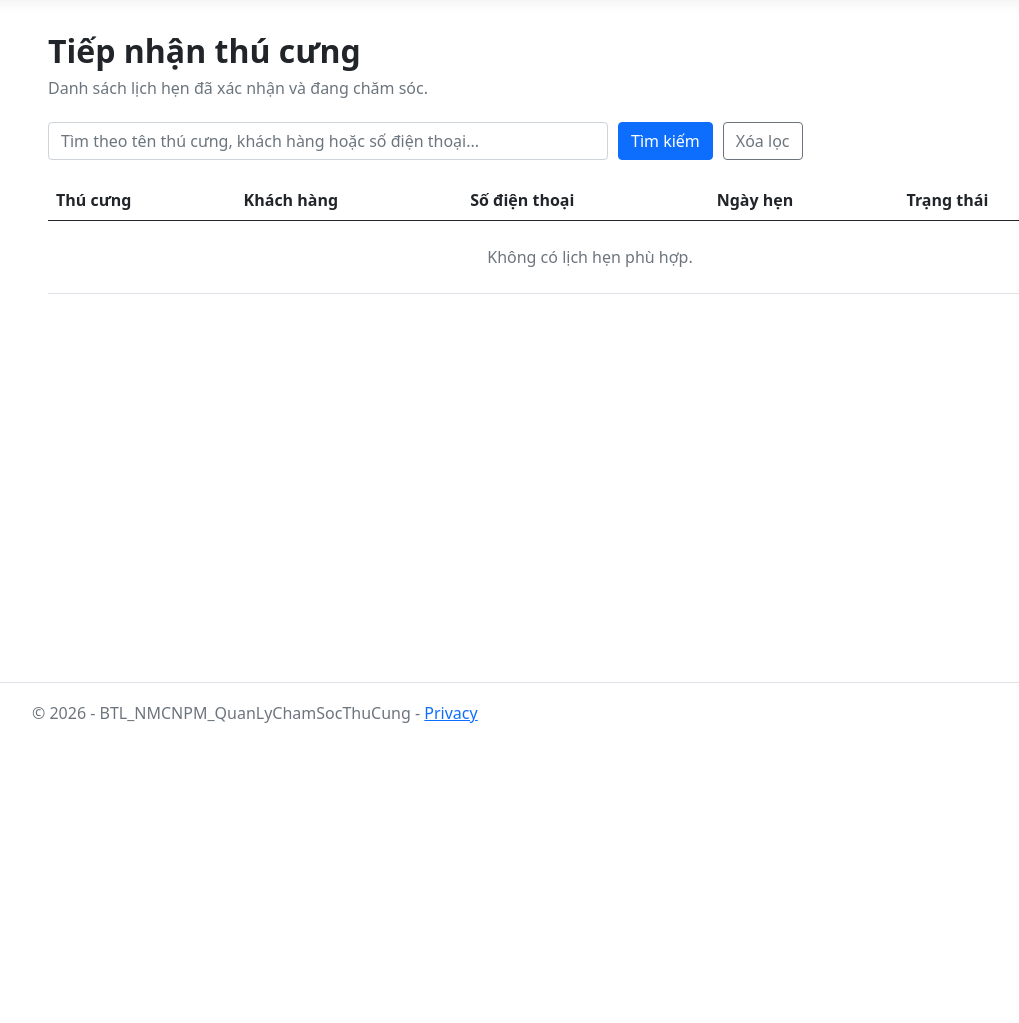
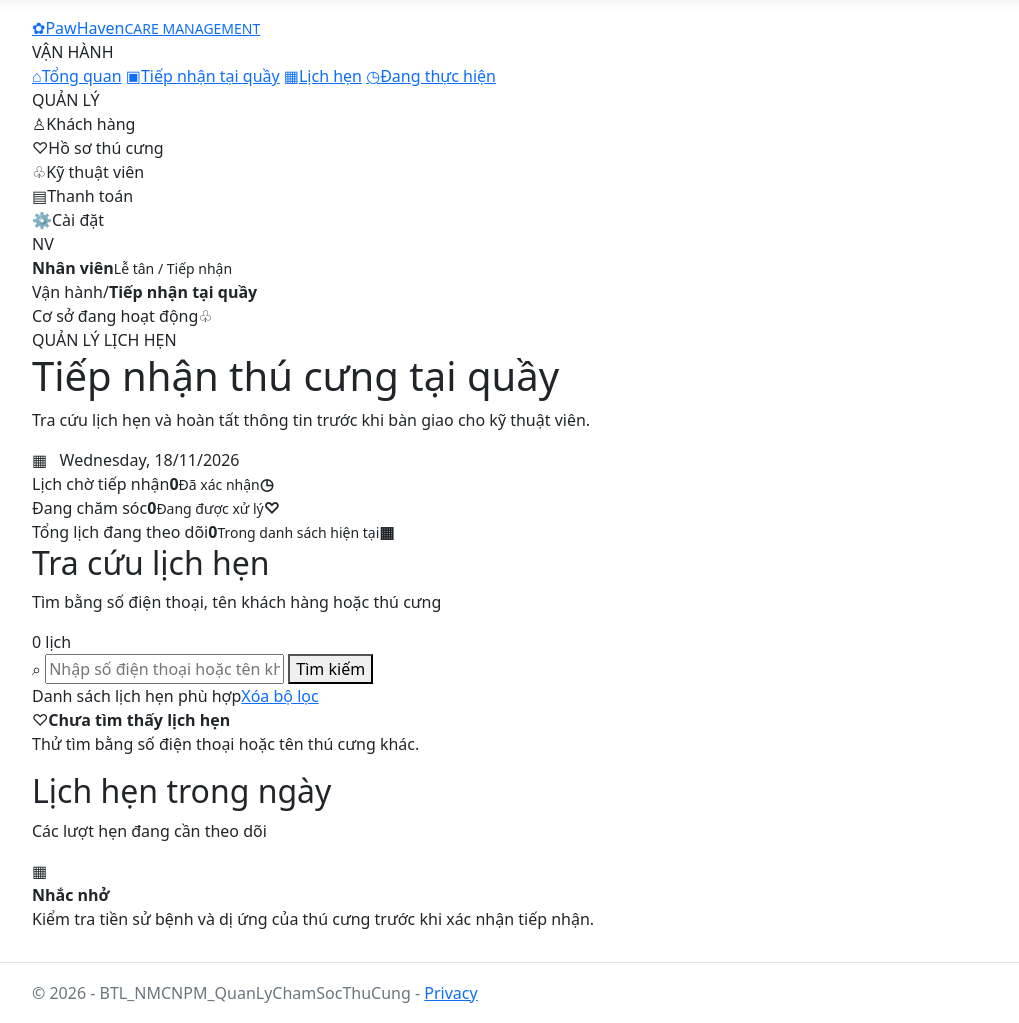
Before and after one commit to ourstorycomic/BTL_NMCNPM_QuanLyChamSocThuCung, an ASP.NET Core app: page /Reception in a window 1280 px wide. Shown: the part 57-1080 px from the top of the page, without its empty margins (50-1069 px from the left). Before the commit the page ends 780 px from the top, so only its background shows below. Run offline with ASP.NET Core 8, Linux system fonts and the light colour scheme; style sheets or scripts are compiled from the project's sources.

Commit message:
Redesign reception appointment dashboard to match PDF mockup

```diff
--- a/BTL_NMCNPM_QuanLyChamSocThuCung/Views/Reception/Index.cshtml
+++ b/BTL_NMCNPM_QuanLyChamSocThuCung/Views/Reception/Index.cshtml
@@ -1,59 +1,98 @@
 @model BTL_NMCNPM_QuanLyChamSocThuCung.ViewModels.ReceptionIndexViewModel
 @{
-    ViewData["Title"] = "Tiếp nhận thú cưng";
+    ViewData["Title"] = "Tiếp nhận tại quầy";
+    var confirmedCount = Model.Appointments.Count(x => x.Status == "Confirmed");
+    var processingCount = Model.Appointments.Count(x => x.Status == "Processing");
 }
-<link rel="stylesheet" href="~/css/reception.css" />
+<link rel="stylesheet" href="~/css/reception.css" asp-append-version="true" />
 
-<div class="reception-page">
-    <div class="reception-heading">
-        <div>
-            <h2>Tiếp nhận thú cưng</h2>
-            <p>Danh sách lịch hẹn đã xác nhận và đang chăm sóc.</p>
-        </div>
+<div class="paw-app">
+    <aside class="paw-sidebar">
+        <a class="paw-brand" asp-controller="Reception" asp-action="Index"><span class="paw-brand-mark">✿</span><span>PawHaven<small>CARE MANAGEMENT</small></span></a>
+        <div class="paw-nav-label">VẬN HÀNH</div>
+        <a class="paw-nav-item" asp-controller="Home" asp-action="Index"><span>⌂</span>Tổng quan</a>
+        <a class="paw-nav-item active" asp-controller="Reception" asp-action="Index"><span>▣</span>Tiếp nhận tại quầy</a>
+        <a class="paw-nav-item" href="#appointment-list"><span>▦</span>Lịch hẹn</a>
+        <a class="paw-nav-item" href="#appointment-list"><span>◷</span>Đang thực hiện</a>
+        <div class="paw-nav-label">QUẢN LÝ</div>
+        <div class="paw-nav-item muted"><span>♙</span>Khách hàng</div>
+        <div class="paw-nav-item muted"><span>♡</span>Hồ sơ thú cưng</div>
+        <div class="paw-nav-item muted"><span>♧</span>Kỹ thuật viên</div>
+        <div class="paw-nav-item muted"><span>▤</span>Thanh toán</div>
+        <div class="paw-nav-item muted"><span>⚙</span>Cài đặt</div>
+        <div class="paw-user"><div class="paw-avatar">NV</div><div><b>Nhân viên</b><small>Lễ tân / Tiếp nhận</small></div></div>
+    </aside>
+
+    <main class="paw-main">
+        <header class="paw-topbar">
+            <div><span class="paw-breadcrumb">Vận hành</span><span class="paw-crumb-sep">/</span><b>Tiếp nhận tại quầy</b></div>
+            <div class="paw-top-right"><span class="paw-open"><i></i> Cơ sở đang hoạt động</span><span class="paw-notice">♧</span></div>
+        </header>
+
+        <section class="paw-content">
+            <div class="paw-page-heading">
+                <div><span class="paw-eyebrow">QUẢN LÝ LỊCH HẸN</span><h1>Tiếp nhận thú cưng tại quầy</h1><p>Tra cứu lịch hẹn và hoàn tất thông tin trước khi bàn giao cho kỹ thuật viên.</p></div>
+                <div class="paw-date-chip">▦ &nbsp; @DateTime.Today.ToString("dddd, dd/MM/yyyy")</div>
             </div>
 
             @if (TempData["Success"] != null) { <div class="alert alert-success">@TempData["Success"]</div> }
             @if (TempData["Error"] != null) { <div class="alert alert-danger">@TempData["Error"]</div> }
 
-    <form method="get" class="search-form">
-        <input type="text" name="keyword" value="@Model.Keyword" class="form-control"
-               placeholder="Tìm theo tên thú cưng, khách hàng hoặc số điện thoại..." />
-        <button class="btn btn-primary" type="submit">Tìm kiếm</button>
-        <a asp-action="Index" class="btn btn-outline-secondary">Xóa lọc</a>
+            <div class="paw-stat-grid">
+                <div class="paw-stat"><span>Lịch chờ tiếp nhận</span><strong>@confirmedCount</strong><small>Đã xác nhận</small><b class="stat-icon amber">◷</b></div>
+                <div class="paw-stat"><span>Đang chăm sóc</span><strong>@processingCount</strong><small>Đang được xử lý</small><b class="stat-icon green">♡</b></div>
+                <div class="paw-stat"><span>Tổng lịch đang theo dõi</span><strong>@Model.Appointments.Count</strong><small>Trong danh sách hiện tại</small><b class="stat-icon blue">▦</b></div>
+            </div>
+
+            <div class="paw-workspace">
+                <section class="paw-panel paw-appointments" id="appointment-list">
+                    <div class="paw-panel-heading"><div><h2>Tra cứu lịch hẹn</h2><p>Tìm bằng số điện thoại, tên khách hàng hoặc thú cưng</p></div><span class="paw-count">@Model.Appointments.Count lịch</span></div>
+                    <form method="get" class="paw-search">
+                        <span>⌕</span>
+                        <input type="text" name="keyword" value="@Model.Keyword" placeholder="Nhập số điện thoại hoặc tên khách hàng..." />
+                        <button type="submit">Tìm kiếm</button>
                     </form>
-
-    <div class="table-responsive">
-        <table class="table table-hover align-middle">
-            <thead>
-                <tr>
-                    <th>Thú cưng</th>
-                    <th>Khách hàng</th>
-                    <th>Số điện thoại</th>
-                    <th>Ngày hẹn</th>
-                    <th>Trạng thái</th>
-                    <th></th>
-                </tr>
-            </thead>
-            <tbody>
+                    <div class="paw-result-heading"><span><i></i> Danh sách lịch hẹn phù hợp</span><a asp-action="Index">Xóa bộ lọc</a></div>
                     @if (Model.Appointments.Count == 0)
                     {
-                <tr><td colspan="6" class="text-center text-muted py-4">Không có lịch hẹn phù hợp.</td></tr>
+                        <div class="paw-empty"><span>♡</span><b>Chưa tìm thấy lịch hẹn</b><p>Thử tìm bằng số điện thoại hoặc tên thú cưng khác.</p></div>
                     }
                     else
                     {
+                        <div class="paw-appointment-list">
                         @foreach (var item in Model.Appointments)
                         {
-                    <tr>
-                        <td><strong>@item.Pet.PetName</strong><div class="small text-muted">@item.Pet.Species - @item.Pet.Breed</div></td>
-                        <td>@item.Pet.Customer.CustomerName</td>
-                        <td>@item.Pet.Customer.PhoneNumber</td>
-                        <td>@item.AppointmentDate.ToString("dd/MM/yyyy HH:mm")</td>
-                        <td><span class="status-pill">@item.Status</span></td>
-                        <td class="text-end"><a asp-action="Details" asp-route-id="@item.AppointmentId" class="btn btn-sm btn-primary">Chi tiết</a></td>
-                    </tr>
+                            <article class="paw-appointment">
+                                <div class="paw-pet-avatar">🐾</div>
+                                <div class="paw-appointment-info">
+                                    <div class="paw-appointment-title"><b>@item.Pet.PetName</b><span class="paw-status @(item.Status == "Processing" ? "is-processing" : "is-confirmed")">@(item.Status == "Processing" ? "Đang chăm sóc" : "Đã xác nhận")</span></div>
+                                    <p>@item.Pet.Customer.CustomerName · @item.Pet.Customer.PhoneNumber</p>
+                                    <small>@item.Pet.Species @(!string.IsNullOrWhiteSpace(item.Pet.Breed) ? "· " + item.Pet.Breed : "") &nbsp;|&nbsp; @item.AppointmentDate.ToString("HH:mm, dd/MM/yyyy")</small>
+                                    @if (!string.IsNullOrWhiteSpace(item.Pet.AllergyNote)) { <div class="paw-warning">⚠ Lưu ý dị ứng: @item.Pet.AllergyNote</div> }
+                                </div>
+                                <a class="paw-open-button" asp-action="Details" asp-route-id="@item.AppointmentId">@(item.Status == "Confirmed" ? "Tiếp nhận" : "Chi tiết") <span>→</span></a>
+                            </article>
                         }
+                        </div>
                     }
-            </tbody>
-        </table>
+                </section>
+
+                <aside class="paw-panel paw-today">
+                    <div class="paw-panel-heading"><div><h2>Lịch hẹn trong ngày</h2><p>Các lượt hẹn đang cần theo dõi</p></div><span class="paw-calendar">▦</span></div>
+                    <div class="paw-timeline">
+                    @foreach (var item in Model.Appointments.OrderBy(x => x.AppointmentDate).Take(8))
+                    {
+                        <div class="paw-timeline-item">
+                            <time>@item.AppointmentDate.ToString("HH:mm")</time>
+                            <div class="paw-timeline-dot"></div>
+                            <div class="paw-timeline-detail"><b>@item.Pet.PetName</b><small>@item.Pet.Customer.CustomerName</small><span>@(item.Status == "Processing" ? "Đang chăm sóc" : "Chờ tiếp nhận")</span></div>
+                            <a asp-action="Details" asp-route-id="@item.AppointmentId">›</a>
                         </div>
+                    }
                     </div>
+                    <div class="paw-side-note"><b>Nhắc nhở</b><p>Kiểm tra tiền sử bệnh và dị ứng của thú cưng trước khi xác nhận tiếp nhận.</p></div>
+                </aside>
+            </div>
+        </section>
+    </main>
+</div>
```
Lines whose indentation alone changed are shown as unchanged.
